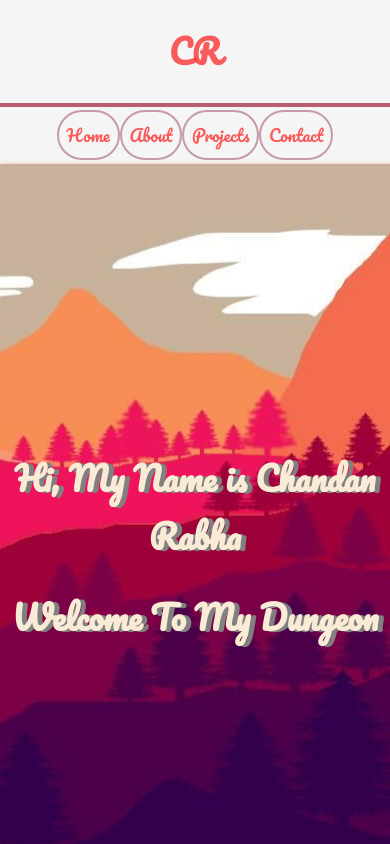
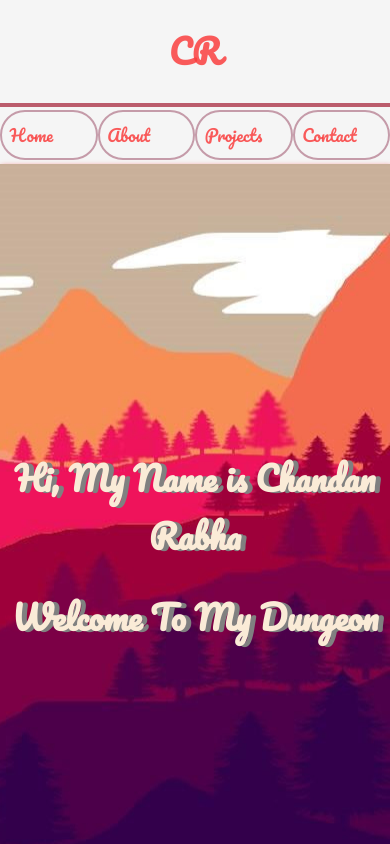
Before and after one commit to ChandanRabha/portfolio, a React (Create React App) app: page / in a window 390 px wide. Shown: the top 844 px of the page. Built offline with nearby package versions, Linux system fonts and the light colour scheme.

Commit message:
make it better

```diff
--- a/src/components/header-menus/header-menu.component.css
+++ b/src/components/header-menus/header-menu.component.css
@@ -39,7 +39,10 @@
     padding: 2%;
     border-radius: 100px;
   }
+  .menus > li {
+    flex: 1;
   }
+}
 
 /* @media screen and (max-width: 600px) {
   .menus.responsive {position: relative;}
```
Also changed, not shown: 1 other file (tests, documents, lock files or other folders).
